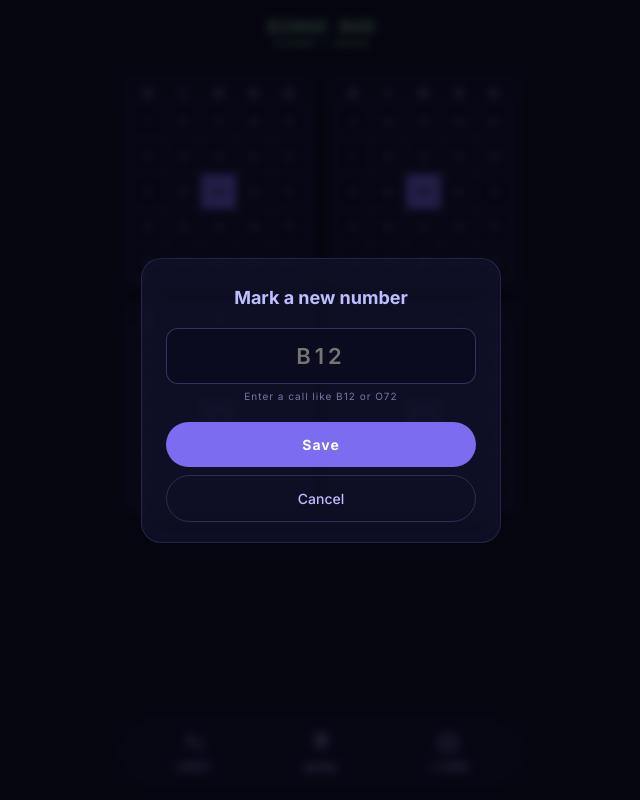
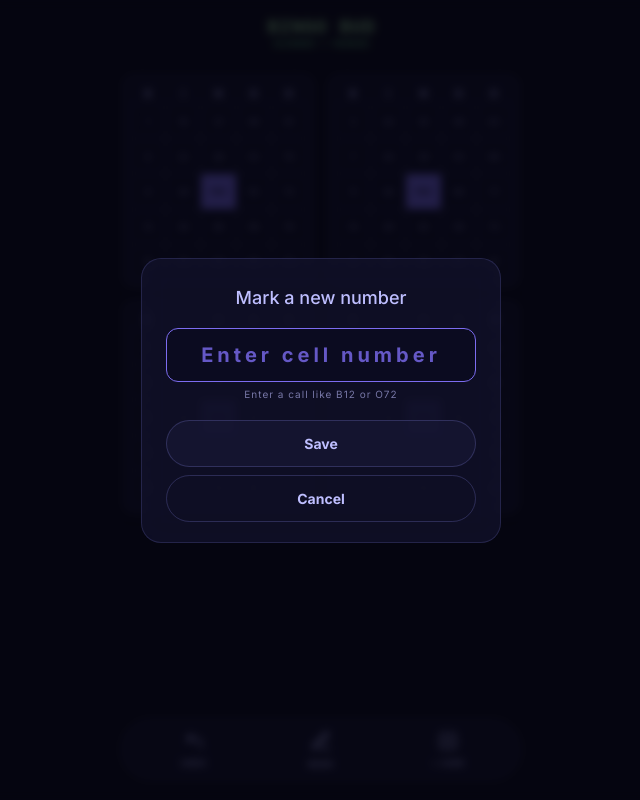
Before and after one commit to jenniferccao/BingoBud, a React (Vite) app: page / in a window 1280 px wide. Both pictures are taken after a click on the button "MARK". Shown: the whole page, without its empty margins (319-959 px from the left). Built offline with nearby package versions, Linux system fonts and the light colour scheme.

Commit message:
added calls

```diff
--- a/src/components/ActionButton.tsx
+++ b/src/components/ActionButton.tsx
@@ -19,7 +19,7 @@ const baseStyle: React.CSSProperties = {
   border: 'none',
   background: 'transparent',
   color: '#BEBEFF',
-  fontSize: '10px',
+  fontSize: '8px',
   fontWeight: 600,
   letterSpacing: '0.5px',
   textTransform: 'uppercase' as const,
--- a/src/components/BottomActionBar.tsx
+++ b/src/components/BottomActionBar.tsx
@@ -10,7 +10,7 @@ interface BottomActionBarProps {
 
 const barStyle: React.CSSProperties = {
   position: 'fixed',
-  bottom: '16px',
+  bottom: '20px',
   left: '50%',
   transform: 'translateX(-50%)',
   width: 'calc(100% - 32px)',
@@ -33,8 +33,8 @@ const UndoIcon: React.FC = () => (
 
 const MarkIcon: React.FC = () => (
   <svg width="22" height="22" viewBox="0 0 24 24" fill="none" stroke="currentColor" strokeWidth="2" strokeLinecap="round" strokeLinejoin="round">
-    <path d="M12 2C8 2 6 5 6 8c0 4 6 10 6 10s6-6 6-10c0-3-2-6-6-6z" />
-    <circle cx="12" cy="8" r="2" />
+    <path d="M12 20h9" />
+    <path d="M16.5 3.5a2.121 2.121 0 0 1 3 3L7 19l-4 1 1-4L16.5 3.5z" />
   </svg>
 );
 
--- a/src/components/MarkNumberModal.tsx
+++ b/src/components/MarkNumberModal.tsx
@@ -12,7 +12,7 @@ interface MarkNumberModalProps {
 
 const titleStyle: React.CSSProperties = {
   fontSize: fontSize.lg,
-  fontWeight: 700,
+  fontWeight: 500,
   color: '#BEBEFF',
   textAlign: 'center',
   margin: 0,
@@ -28,13 +28,12 @@ const saveButtonStyle: React.CSSProperties = {
   width: '100%',
   padding: '14px',
   borderRadius: borderRadius.pill,
-  backgroundColor: colors.accent,
-  border: 'none',
-  color: '#fff',
+  backgroundColor: colors.glass,
+  border: `1px solid rgba(90, 90, 160, 0.4)`,
+  color: '#BEBEFF',
   fontSize: fontSize.md,
   fontWeight: 700,
   cursor: 'pointer',
-  letterSpacing: '1px',
   transition: 'opacity 0.2s ease',
 };
 
@@ -46,7 +45,7 @@ const cancelButtonStyle: React.CSSProperties = {
   border: `1px solid rgba(90, 90, 160, 0.4)`,
   color: '#BEBEFF',
   fontSize: fontSize.md,
-  fontWeight: 500,
+  fontWeight: 700,
   cursor: 'pointer',
   transition: 'border-color 0.2s ease',
 };
@@ -100,7 +99,7 @@ export const MarkNumberModal: React.FC<MarkNumberModalProps> = ({
           value={inputValue}
           onChange={handleInputChange}
           hasError={hasError}
-          placeholder="B12"
+          placeholder="Enter cell number"
           autoFocus={isOpen}
         />
       </div>
--- a/src/components/NumberInput.tsx
+++ b/src/components/NumberInput.tsx
@@ -21,11 +21,11 @@ const inputBaseStyle: React.CSSProperties = {
   boxSizing: 'border-box',
   padding: '14px 16px',
   borderRadius: borderRadius.md,
-  border: `1px solid rgba(90, 90, 160, 0.5)`,
+  border: `1px solid ${colors.accent}`,
   backgroundColor: 'rgba(10, 10, 30, 0.6)',
   color: '#BEBEFF',
-  fontSize: fontSize.xl,
-  fontWeight: 600,
+  fontSize: '20px',
+  fontWeight: 900,
   textAlign: 'center',
   letterSpacing: '4px',
   outline: 'none',
@@ -51,6 +51,22 @@ const errorHintStyle: React.CSSProperties = {
   color: colors.nearBingo,
 };
 
+// Inject keyframes and pseudo-classes once
+if (typeof document !== 'undefined') {
+  const id = 'number-input-styles';
+  if (!document.getElementById(id)) {
+    const style = document.createElement('style');
+    style.id = id;
+    style.textContent = `
+      .purple-placeholder::placeholder {
+        color: ${colors.accent};
+        opacity: 0.8;
+      }
+    `;
+    document.head.appendChild(style);
+  }
+}
+
 export const NumberInput: React.FC<NumberInputProps> = ({
   value,
   onChange,
@@ -68,6 +84,13 @@ export const NumberInput: React.FC<NumberInputProps> = ({
     }
   }, [autoFocus]);
 
+  const currentStyle = {
+    ...(hasError ? inputErrorStyle : inputBaseStyle),
+    borderColor: hasError ? colors.nearBingo : colors.accent,
+    borderWidth: '1px',
+    borderStyle: 'solid',
+  };
+
   return (
     <div style={wrapperStyle}>
       <input
@@ -78,7 +101,8 @@ export const NumberInput: React.FC<NumberInputProps> = ({
         onChange={(e) => onChange(e.target.value)}
         placeholder={placeholder}
         maxLength={5}
-        style={hasError ? inputErrorStyle : inputBaseStyle}
+        className="purple-placeholder"
+        style={currentStyle}
         aria-label="Bingo call input"
         autoComplete="off"
         autoCorrect="off"
@@ -86,7 +110,7 @@ export const NumberInput: React.FC<NumberInputProps> = ({
         spellCheck={false}
       />
       <p style={hasError ? errorHintStyle : hintStyle}>
-        {hasError ? 'Invalid call — try B12 or N35' : 'Enter a call like B12 or O72'}
+        {hasError ? 'Invalid call' : 'Enter a call like B12 or O72'}
       </p>
     </div>
   );
```
